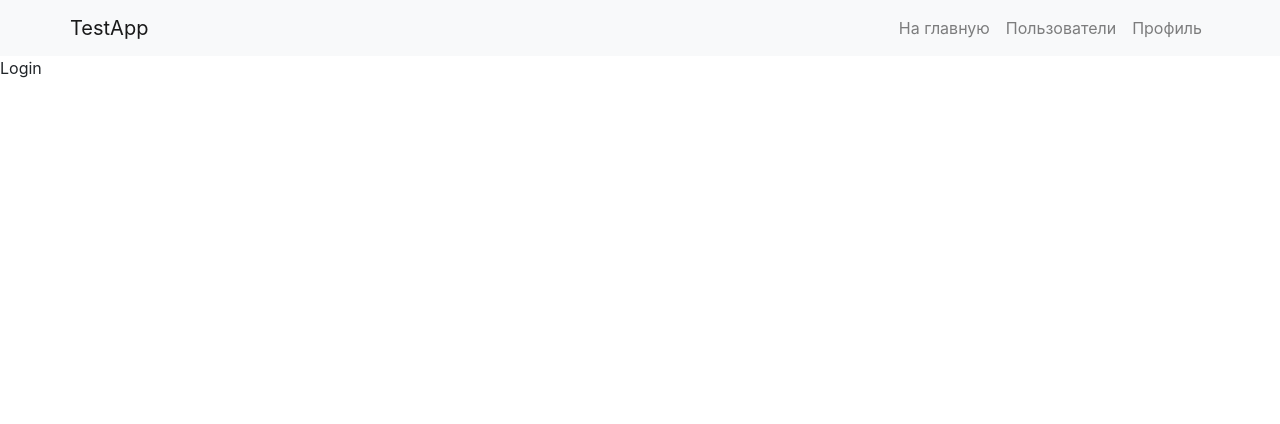
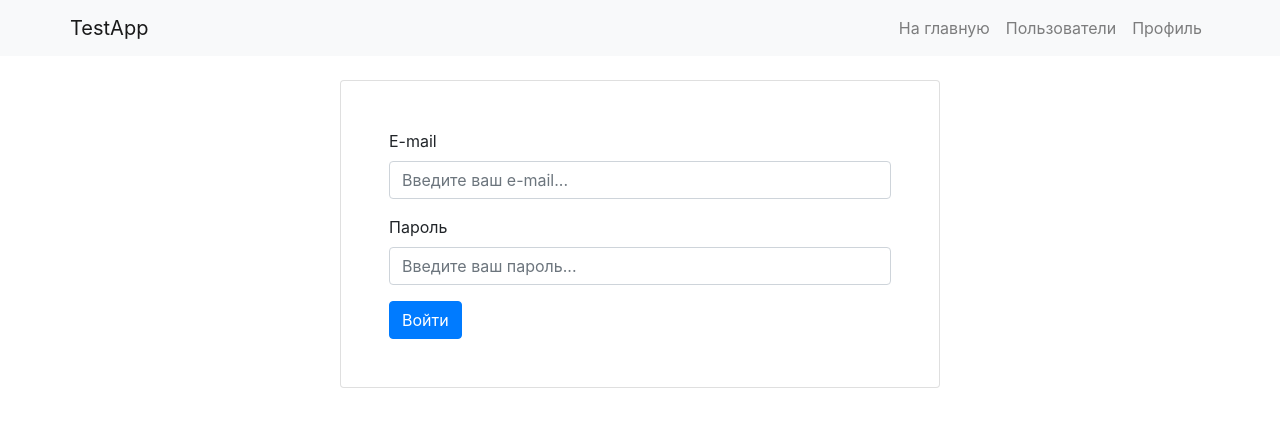
Before and after one commit to zayacsvetlana1/test_task, a Next.js app: page /login in a window 1280 px wide. Shown: the top 424 px of the page. Built offline with nearby package versions, Linux system fonts and the light colour scheme.

Commit message:
feat: init loginForm

```diff
--- a/pages/login.js
+++ b/pages/login.js
@@ -1,9 +1,25 @@
+import {Button, Card, Container, Form} from "react-bootstrap";
 
 
 export default function Login () {
 	return (
-		<div>
-			Login
-		</div>
+		<Container className='d-flex justify-content-center'>
+			<Card style={{width: 600}} className='p-5 mt-4'>
+				<Form>
+					<Form.Group className="mb-3" controlId="formBasicEmail">
+						<Form.Label>E-mail</Form.Label>
+						<Form.Control type="email" placeholder='Введите ваш e-mail...' />
+					</Form.Group>
+
+					<Form.Group className="mb-3" controlId="formBasicPassword">
+						<Form.Label>Пароль</Form.Label>
+						<Form.Control type="password" placeholder='Введите ваш пароль...' />
+					</Form.Group>
+					<Button variant="primary" type="submit">
+						Войти
+					</Button>
+				</Form>
+			</Card>
+		</Container>
 	)
 }
```
